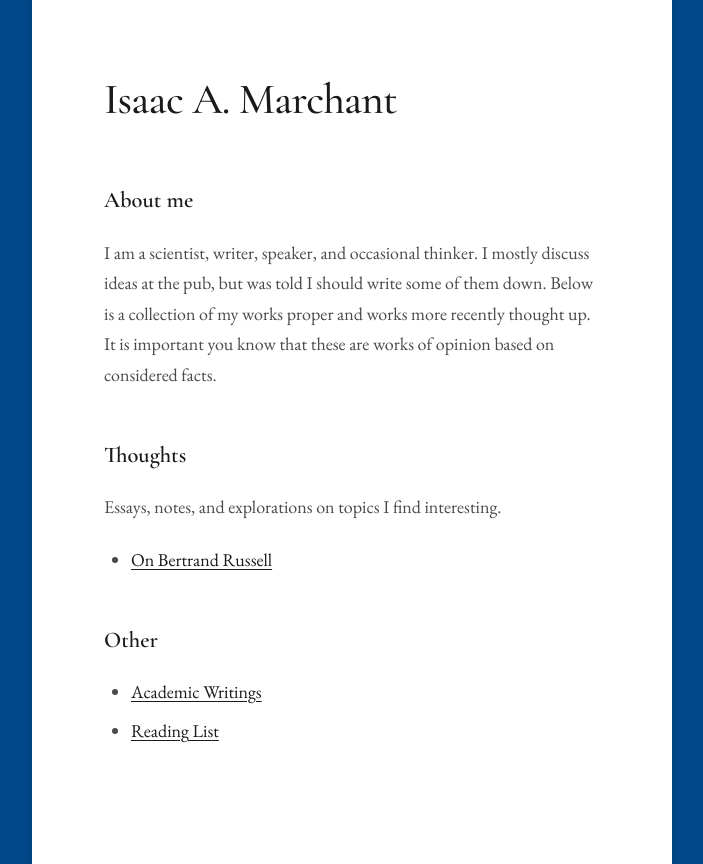
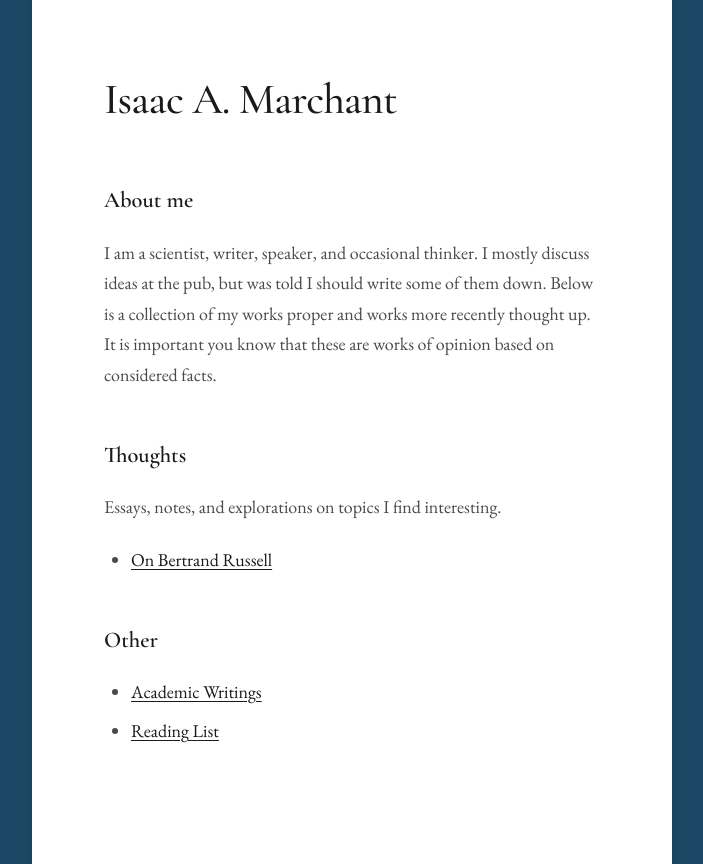
Before and after one commit to imarchant/website, a React (Vite) app: page / in a window 1280 px wide. Shown: the whole page, without its empty margins (288-991 px from the left). Built offline with nearby package versions, Linux system fonts and the light colour scheme.

Commit message:
colour change

```diff
--- a/src/index.css
+++ b/src/index.css
@@ -1,5 +1,5 @@
 :root {
-  --bg-primary: #004889;
+  --bg-primary: #1b4965;
   --bg-content: #ffffff;
   --text-primary: #1a1a1a;
   --text-secondary: #4a4a4a;
```
